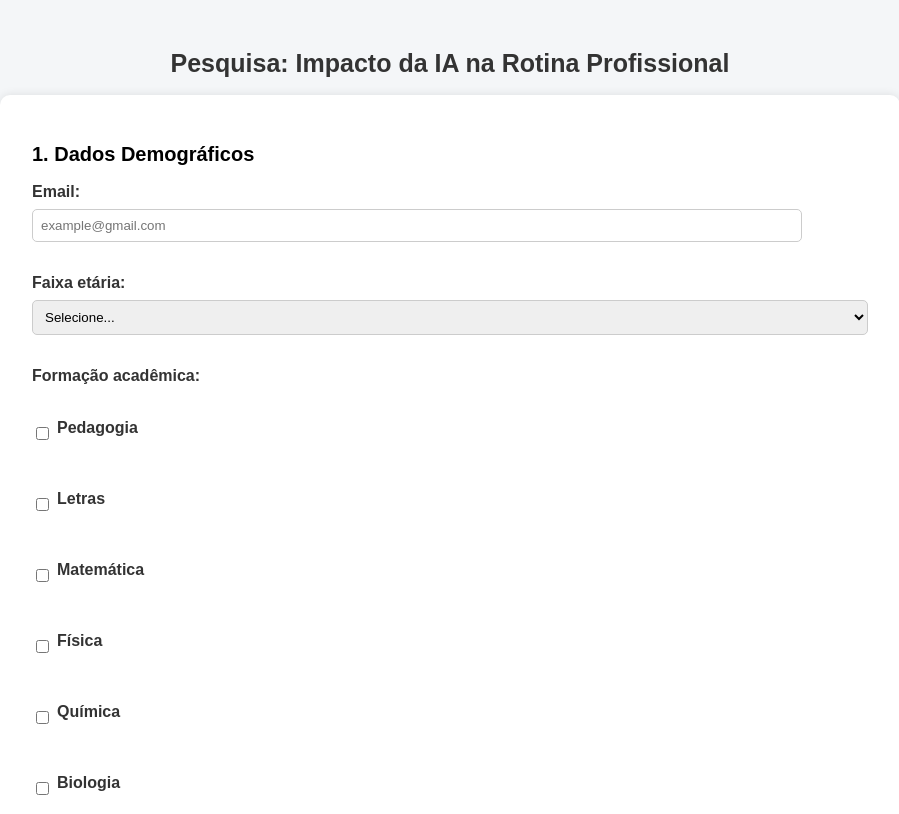
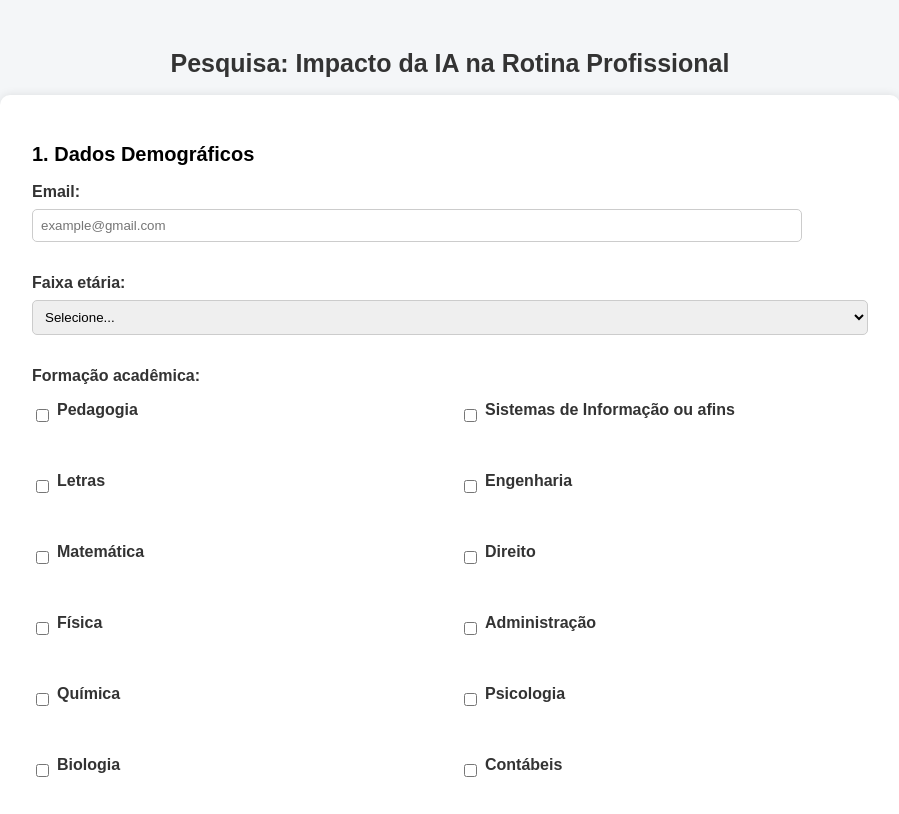
Before and after one commit to karython/pesquisa_aplicada, a plain HTML site: page index.html in a window 1280 px wide. Shown: the top 814 px of the page, without its empty margins (190-1089 px from the left). Drawn offline with Linux system fonts and the light colour scheme.

Commit message:
Update index.html

```diff
--- a/index.html
+++ b/index.html
@@ -16,6 +16,17 @@
       max-width: 900px;
       margin: auto;
     }
+    .formacao-duas-colunas {
+      display: flex;
+      flex-wrap: wrap;
+      gap: 20px;
+    }
+
+    .formacao-coluna {
+      flex: 1;
+      min-width: 200px;
+    }
+
 
     h1 {
       text-align: center;
@@ -128,8 +139,9 @@
       <option value="50+">50+</option>
     </select>
 
-<label>Formação acadêmica:</label><br>
-
+<label>Formação acadêmica:</label>
+<div class="formacao-duas-colunas">
+  <div class="formacao-coluna">
     <label><input type="checkbox" name="formacao[]" value="Pedagogia"> Pedagogia</label><br>
     <label><input type="checkbox" name="formacao[]" value="Letras"> Letras</label><br>
     <label><input type="checkbox" name="formacao[]" value="Matemática"> Matemática</label><br>
@@ -139,18 +151,24 @@
     <label><input type="checkbox" name="formacao[]" value="História"> História</label><br>
     <label><input type="checkbox" name="formacao[]" value="Geografia"> Geografia</label><br>
     <label><input type="checkbox" name="formacao[]" value="Educação Física"> Educação Física</label><br>
+  </div>
 
+  <div class="formacao-coluna">
     <label><input type="checkbox" name="formacao[]" value="Informática"> Sistemas de Informação ou afins</label><br>
     <label><input type="checkbox" name="formacao[]" value="Engenharia"> Engenharia</label><br>
     <label><input type="checkbox" name="formacao[]" value="Direito"> Direito</label><br>
     <label><input type="checkbox" name="formacao[]" value="Administração"> Administração</label><br>
     <label><input type="checkbox" name="formacao[]" value="Psicologia"> Psicologia</label><br>
-  <label><input type="checkbox" name="formacao[]" value="Economia"> Contabeis</label><br>
+    <label><input type="checkbox" name="formacao[]" value="Economia"> Contábeis</label><br>
     <label><input type="checkbox" name="formacao[]" value="Enfermagem"> Enfermagem</label><br>
     <label><input type="checkbox" name="formacao[]" value="Medicina"> Medicina</label><br>
     <label><input type="checkbox" name="formacao[]" value="Arquitetura"> Arquitetura e Urbanismo</label><br>
     <label><input type="checkbox" name="formacao[]" value="Designer"> Design</label><br>
-  <label><input type="checkbox" name="formacao[]" value="Outro"> Outro</label><br>
+    <label><input type="checkbox" name="formacao[]" value="Outro" id="checkboxOutro"> Outro</label><br>
+    <input type="text" name="formacao_outro" id="formacaoOutro" placeholder="Descreva sua formação..." style="display: none;" />
+  </div>
+</div>
+
 
 
     <input type="text" name="formacao_outro" id="formacaoOutro" placeholder="Descreva sua formação..." style="display: none;" />
```
Lines whose indentation alone changed are shown as unchanged.
